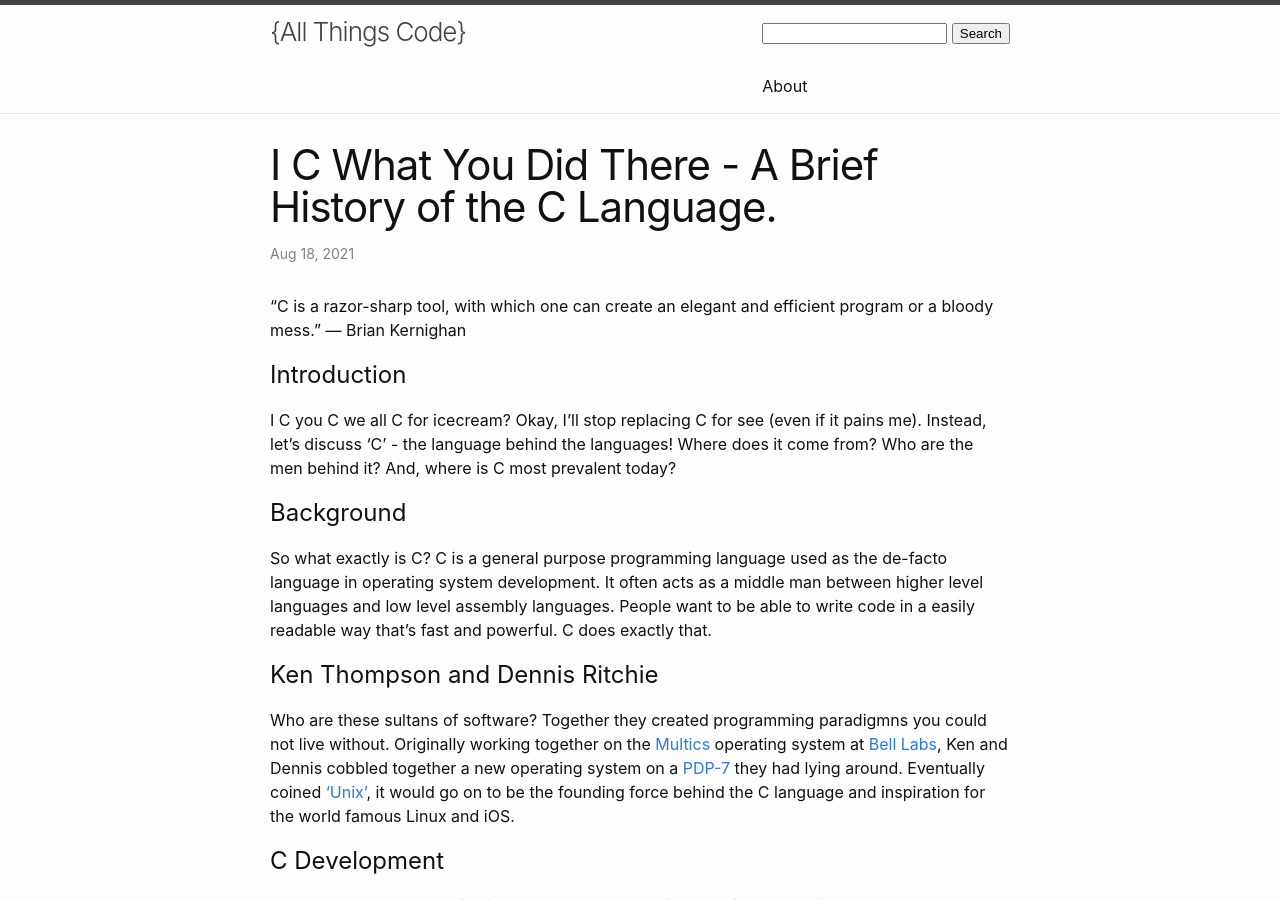
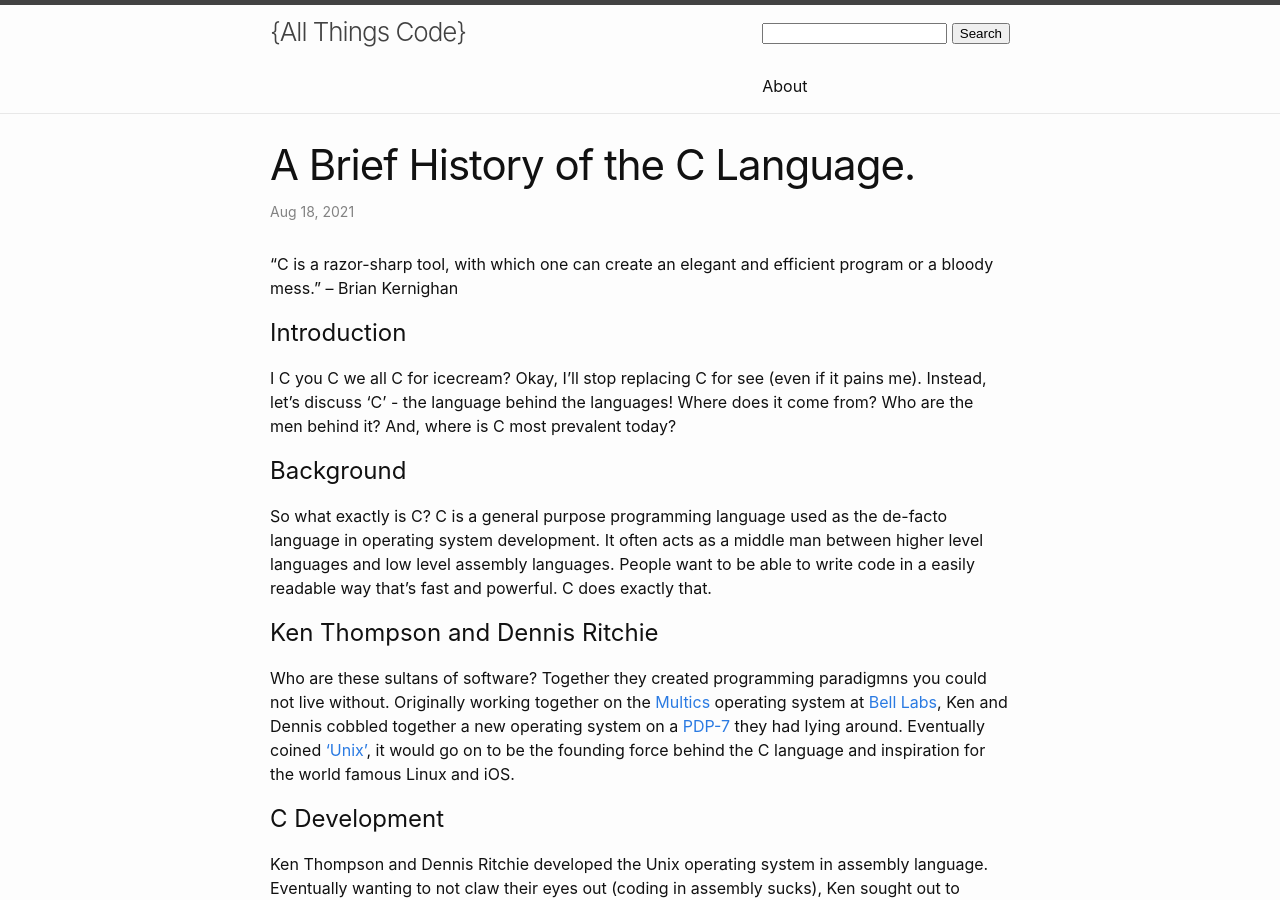
Before and after one commit to allthings-code/allthings-code.github.io, a Jekyll site: the page built from _posts/2021-08-17-history-of-c.markdown, in a window 1280 px wide and 900 px high. Built offline with Jekyll 4.4.1, drawn with Linux system fonts in a browser that asks for light colours; comment, search, counter and statistics services are not loaded.

Commit message:
Update title of history of c.

```diff
--- a/_posts/2021-08-17-history-of-c.markdown
+++ b/_posts/2021-08-17-history-of-c.markdown
@@ -1,11 +1,11 @@
 ---
 layout: post
-title:  "I C What You Did There - A Brief History of the C Language."
+title:  "A Brief History of the C Language."
 date:   2021-08-17 22:32:43 -0700
 categories: C histoy background Unix Multics PDP-7 Bell Labs Dennis Ritchie Ken Thompson Brian Kernighan
 ---
 
-“C is a razor-sharp tool, with which one can create an elegant and efficient program or a bloody mess.” — Brian Kernighan
+“C is a razor-sharp tool, with which one can create an elegant and efficient program or a bloody mess.” -- Brian Kernighan
 
 # Introduction
 I C you C we all C for icecream? Okay, I'll stop replacing C for see (even if it pains me). Instead, let's discuss 'C' - the language behind the languages! Where does it come from? Who are the men behind it? And, where is C most prevalent today?
```
